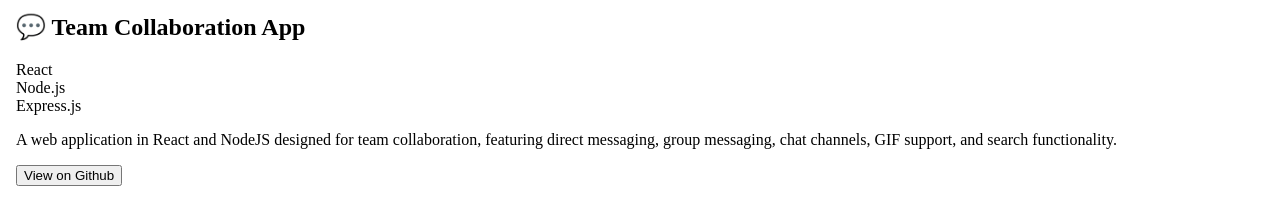
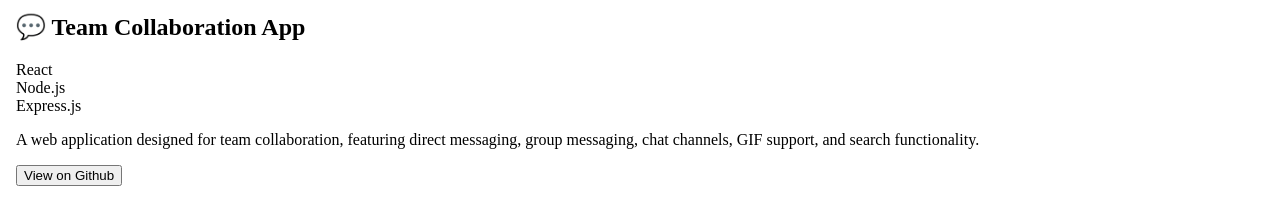
Before and after one commit to ramrabadi/ramrabadi.github.io, a Next.js app: page / in a window 1280 px wide. Shown: the part 2800-3006 px from the top of the page. Built offline with nearby package versions, Linux system fonts and the light colour scheme.

Commit message:
Update Project 3 Description

```diff
--- a/components/Project.js
+++ b/components/Project.js
@@ -86,9 +86,9 @@ export default function ProjectsComponent() {
                 <div className="badge badge-success">Node.js</div>
                 <div className="badge badge-warning">Express.js</div>
                 <p className="m-4 text-lg p-4 leading-relaxed text-center text-white">
-                  A web application in React and NodeJS designed for team
-                  collaboration, featuring direct messaging, group messaging,
-                  chat channels, GIF support, and search functionality.
+                  A web application designed for team collaboration, featuring
+                  direct messaging, group messaging, chat channels, GIF support,
+                  and search functionality.
                 </p>
               </div>
               <div className="flex items-center justify-center">
```
